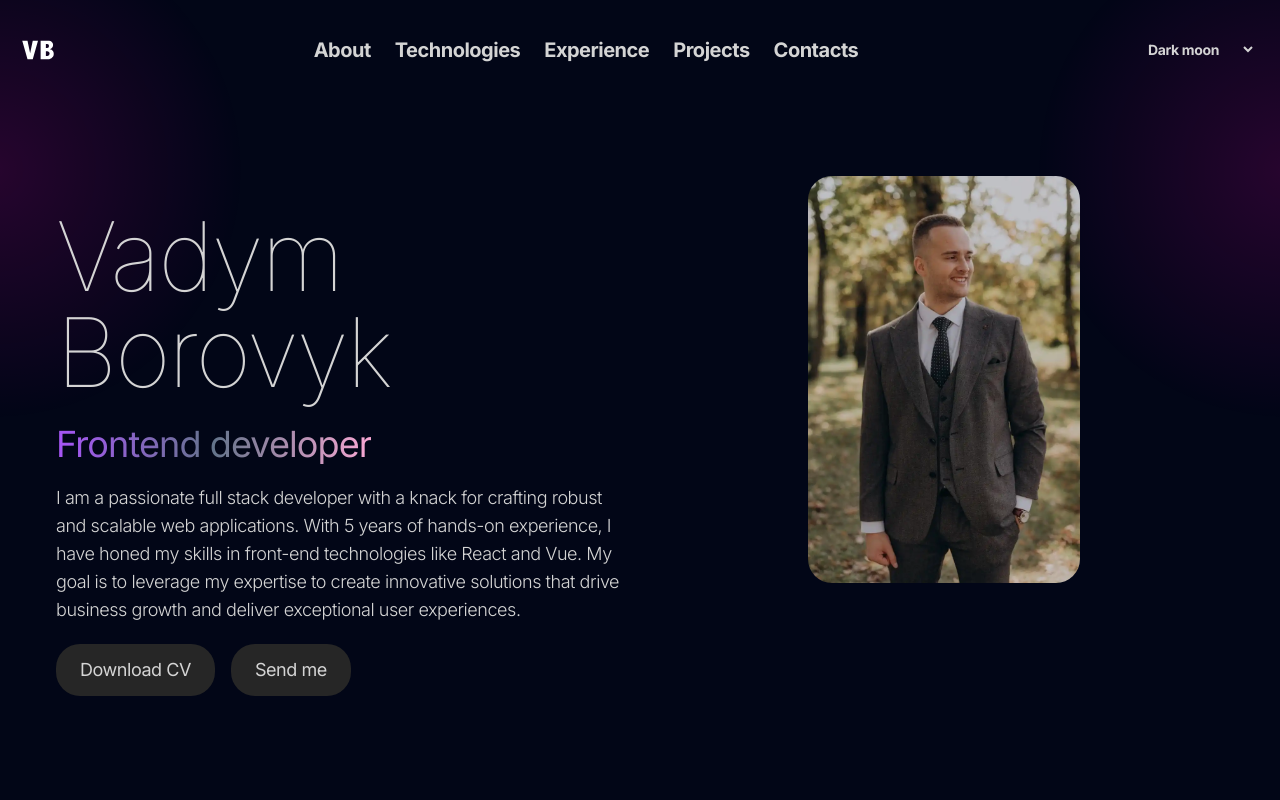
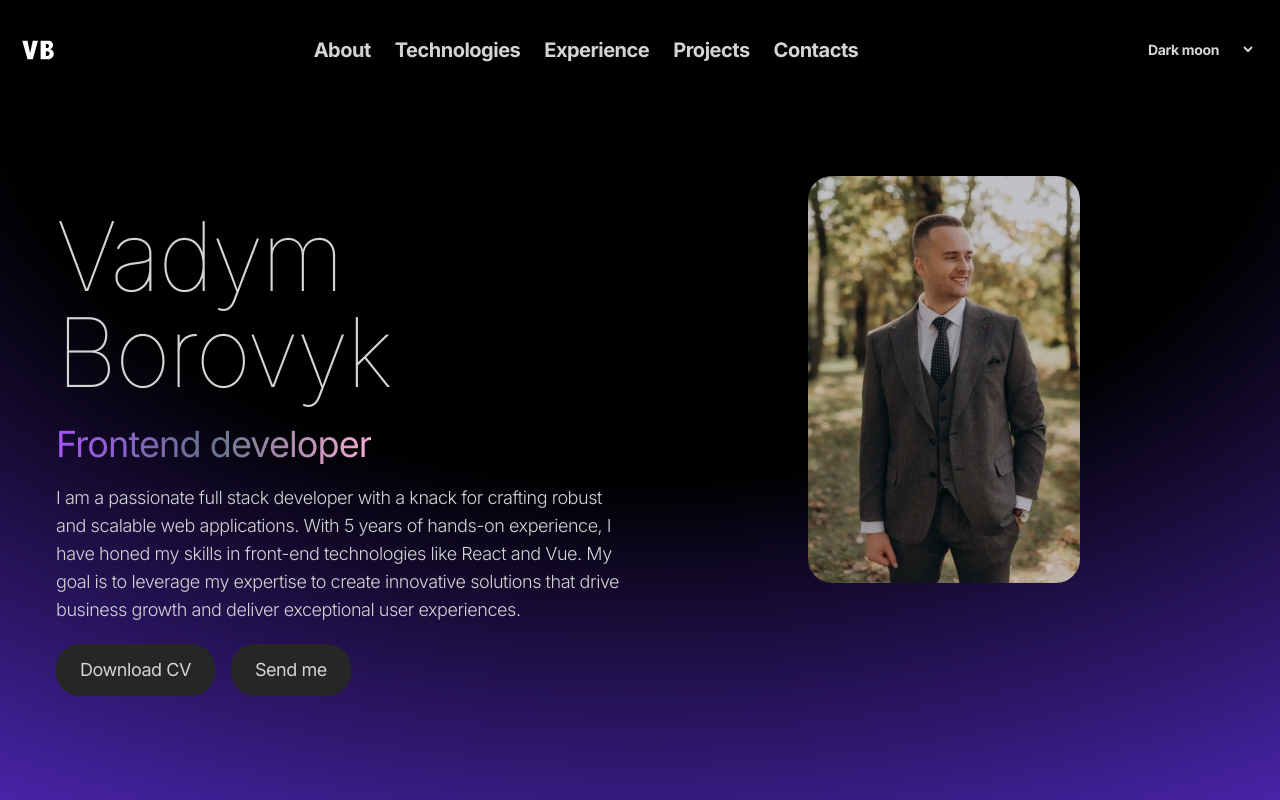
Before and after one commit to VadimBorovuk/PORTFOLIO, a React (Vite) app: page / in a window 1280 px wide. Shown: the top 800 px of the page. Built offline with nearby package versions, Linux system fonts and the light colour scheme.

Commit message:
add yml file for autodeploy

```diff
--- a/src/App.jsx
+++ b/src/App.jsx
@@ -4,7 +4,6 @@
 import Technologies from "./components/Technologies/Technologies.jsx";
 import Experience from "./components/Experience/Experience.jsx";
 import Projects from "./components/Projects/Projects.jsx";
-import Banner from "./components/Banner/Banner.jsx";
 import {useEffect, useState} from "react";
 import { FaArrowUp } from "react-icons/fa6";
 import {getBackgroundColor} from "./components/UI/Design.jsx";
--- a/src/components/Banner/Dublicate.jsx
+++ b/src/components/Banner/Dublicate.jsx
@@ -1,4 +1,3 @@
-import React from 'react';
 import {SOCIAL_LIST} from "../../constants/index.js";
 import {getIconByStack} from "../UI/StackTechnologies.jsx";
 
--- a/src/components/Contacts/BlockInfo.jsx
+++ b/src/components/Contacts/BlockInfo.jsx
@@ -1,4 +1,3 @@
-import React from 'react';
 import {MdEmail} from "react-icons/md";
 import { FaFacebookMessenger } from "react-icons/fa";
 
--- a/src/components/UI/Design.jsx
+++ b/src/components/UI/Design.jsx
@@ -9,12 +9,8 @@
             className="absolute bottom-0 left-0 right-0 top-0 bg-[radial-gradient(circle_500px_at_50%_200px,#3e3e3e,transparent)]"></div>
       </div>
     case "third":
-      return <div className="relative h-full w-full bg-slate-950">
-        <div
-            className="absolute bottom-0 left-[-20%] right-0 top-[-10%] h-[500px] w-[500px] rounded-full bg-[radial-gradient(circle_farthest-side,rgba(255,0,182,.15),rgba(255,255,255,0))]"></div>
-        <div
-            className="absolute bottom-0 right-[-20%] top-[-10%] h-[500px] w-[500px] rounded-full bg-[radial-gradient(circle_farthest-side,rgba(255,0,182,.15),rgba(255,255,255,0))]"></div>
-      </div>
+      return <div
+          className="absolute inset-0 -z-10 h-full w-full items-center px-5 py-24 [background:radial-gradient(125%_125%_at_50%_10%,#000_40%,#63e_100%)]"></div>
     case "four":
       return <div
           className="absolute top-0 z-[-2] h-screen w-screen bg-[#000000] bg-[radial-gradient(#ffffff33_1px,#00091d_1px)] bg-[size:20px_20px]"></div>
```
Also changed, not shown: public/vb-logo.svg.
